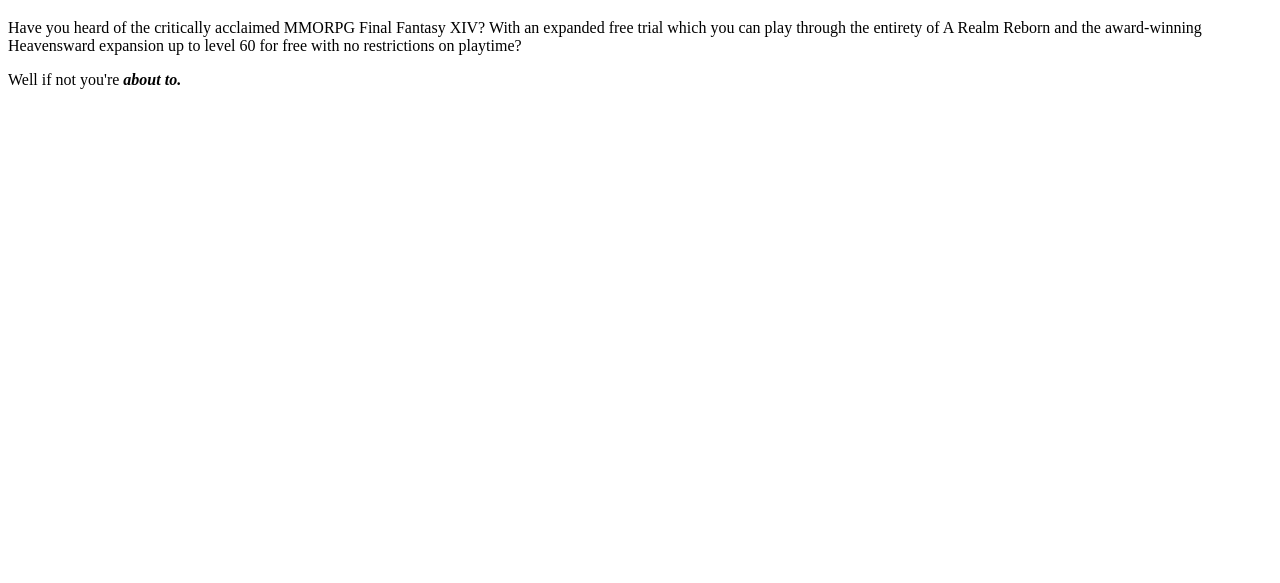
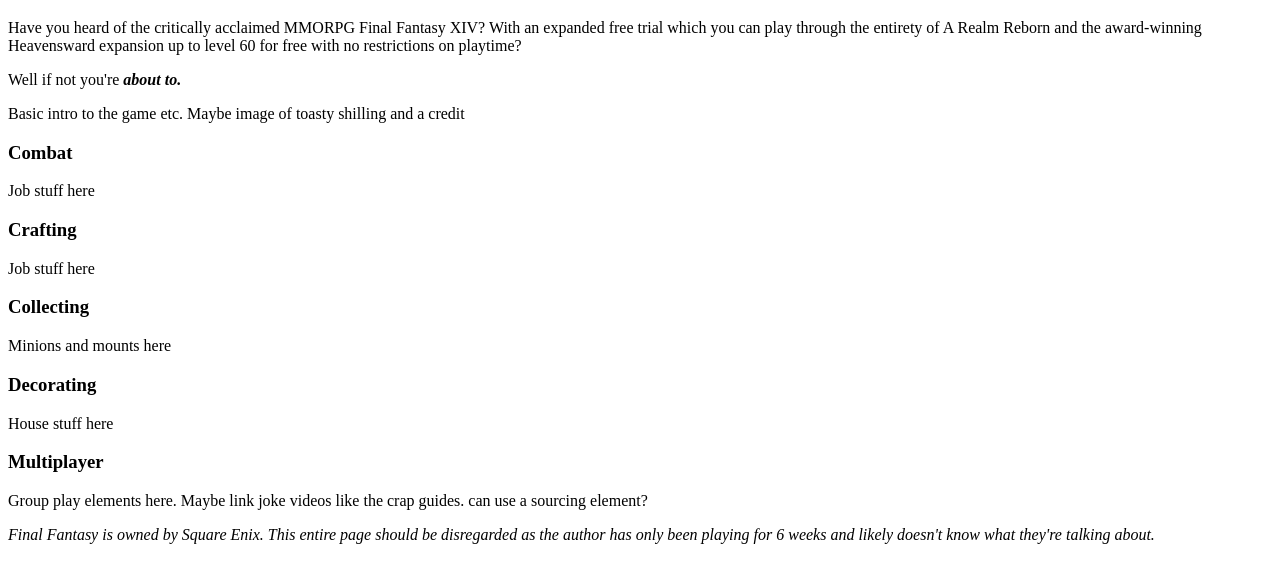
Before and after one commit to LaunchCodeAllhubs/js-assignment-4-html-me-something-jaythemself, a website: page index.html in a window 1280 px wide. Shown: the part 61-644 px from the top of the page. Drawn offline with Linux system fonts and the light colour scheme.

Commit message:
working out layout

```diff
--- a/index.html
+++ b/index.html
@@ -10,9 +10,34 @@
       <h1>FFXIV</h1>
       <p>Have you heard of the critically acclaimed MMORPG Final Fantasy XIV? With an expanded free trial which you can play through the entirety of A Realm Reborn and the award-winning Heavensward expansion up to level 60 for free with no restrictions on playtime?</p>
       <p>Well if not you're <b><i>about to.</i></b></p>
+      <p>Basic intro to the game etc. Maybe image of toasty shilling and a credit</p>
     </header>
+    <main>
+      <article>
+       <h3>Combat</h3>
+       <p>Job stuff here</p>
+      </article>
+      <article>
+       <h3>Crafting</h3>
+       <p>Job stuff here</p>
+      </article>
+      <article>
+       <h3>Collecting</h3>
+       <p>Minions and mounts here</p>
+      </article>
+      <article>
+       <h3>Decorating</h3>
+       <p>House stuff here</p>
+      </article>
+      <article>
+       <h3>Multiplayer</h3>
+       <p>Group play elements here. Maybe link joke videos like the crap guides. can use a sourcing element?</p>
+      </article>
+    </main>
       <!-- Write your HTML in this file! -->
-      <!--uses each of the following structural html5 tags: header, footer, main, article. use at least one img tag, hopefully more. use at least one html entity (+copyright notice?)
-   don't forget to commit changes-->
+      <!--use at least one img tag, hopefully more. use at least one html entity (+copyright notice?)-->
+    <footer>
+      <p><i>Final Fantasy is owned by Square Enix. This entire page should be disregarded as the author has only been playing for 6 weeks and likely doesn't know what they're talking about.</i></p>
+    </footer>
    </body>
 </html>
```
